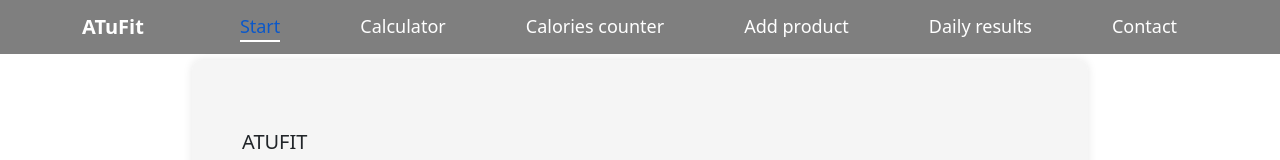
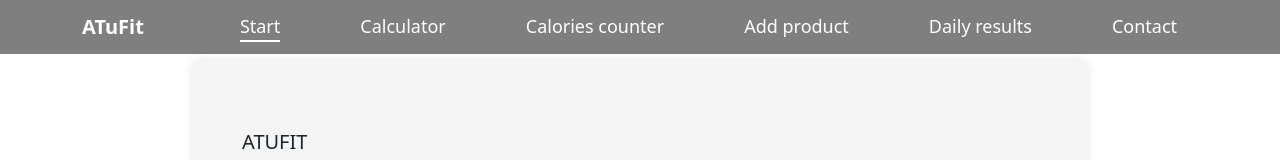
Before and after one commit to PatrycjaBochnak/ATuFit, a React (Create React App) app in the folder frontend/: page / in a window 1280 px wide. In both pictures the pointer is over the link "Start". Shown: the top 160 px of the page. Built offline with nearby package versions, Linux system fonts and the light colour scheme.

Commit message:
nav color

```diff
--- a/frontend/src/styles/Nav.css
+++ b/frontend/src/styles/Nav.css
@@ -21,6 +21,9 @@
   text-decoration: none;
   margin-left: 80px;
 }
+.nav-items a:hover {
+  color: white;
+}
 .nav-items a::before {
   content: "";
   position: absolute;
```
